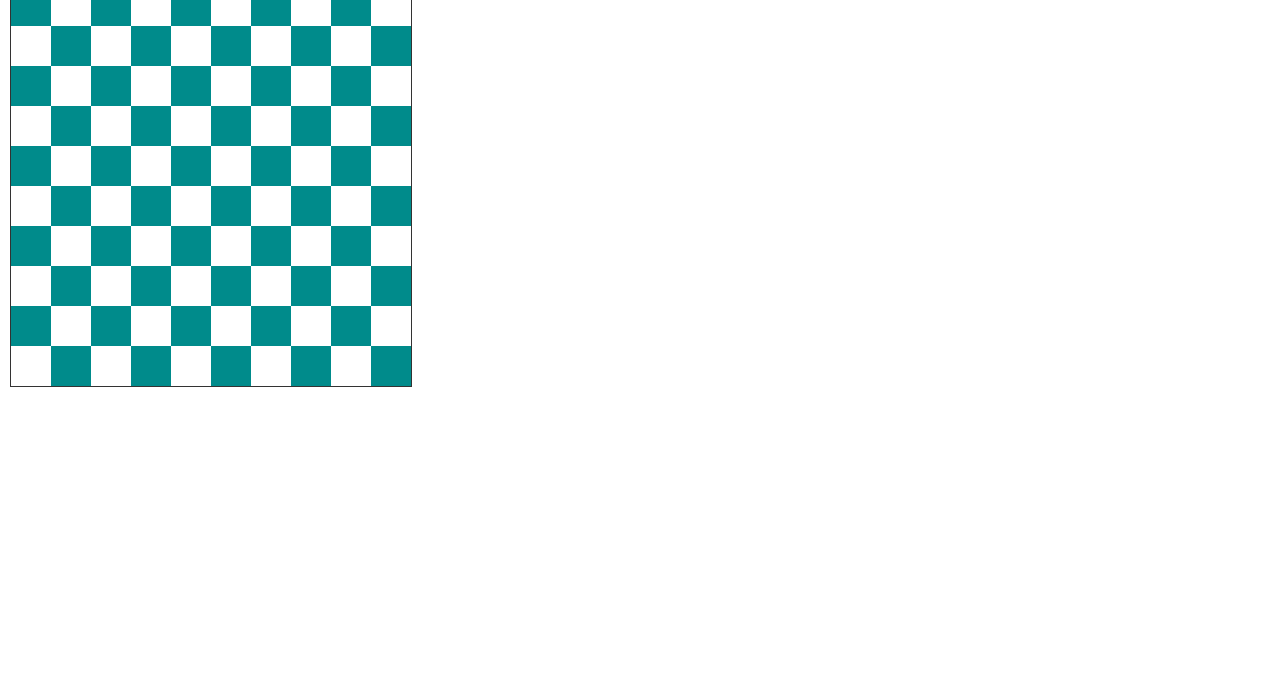
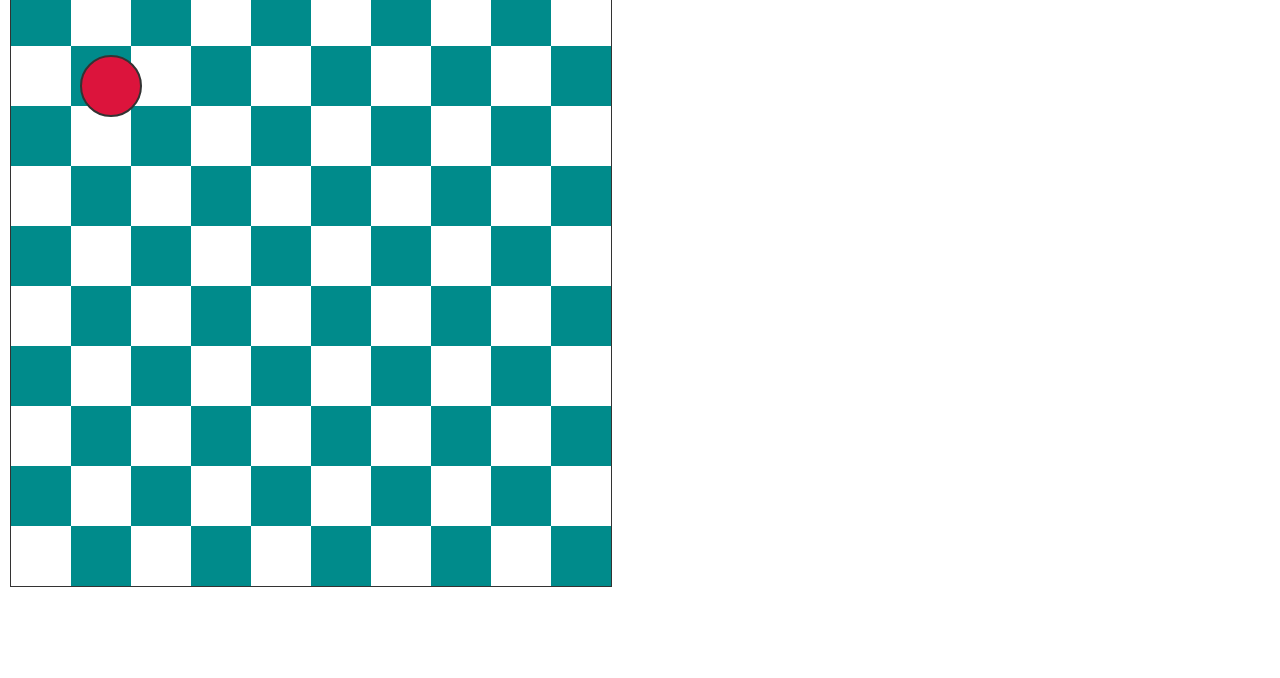
Before and after one commit to OlivierFrancois/LPDWEB_front_tp_canvas, a plain HTML site: page ex2.html in a window 1280 px wide. Shown: the part 122-800 px from the top of the page. Drawn offline with Linux system fonts and the light colour scheme.

Commit message:
Dessin du joueur

```diff
--- a/ex2.html
+++ b/ex2.html
@@ -18,7 +18,7 @@
 
 	<h1>LPDWEB – FRONT TP : API Canvas - Exercice 2</h1>
 
-	<canvas id="myCanvas" width="400" height="400">
+	<canvas id="myCanvas" width="600" height="600">
 		Texte de remplacement pour les navigateurs ne supportant pas Canvas.
 	</canvas>
 
--- a/js/ex2.js
+++ b/js/ex2.js
@@ -1,18 +1,32 @@
 const canvas = document.getElementById('myCanvas');
 const ctx = canvas.getContext('2d');
-const width = canvas.width;
-const height = canvas.height;
 
-// Création du damier
-function drawCheckerBoard (color, checkerBoardSize) {
-    ctx.fillStyle = color;
-    const wCell = width / checkerBoardSize;
-    const hCell = height / checkerBoardSize;
+//Objet contenant les propriétés du damier
+const cherckerBoard = {
+    color: '#008B8B',
+    size: 10,
+}
+
+//Objet contenant les propriétés du player
+const player = {
+    radius: (canvas.height / 10) / 2,
+    color: 'crimson',
+    xPos: 100,
+    yPos: 100
+}
+
+
+//____________________________ Dessin du damier ____________________________//
+
+function drawCheckerBoard (cherckerBoard) {
+    ctx.fillStyle = cherckerBoard.color;
+    const wCell = canvas.width / cherckerBoard.size;
+    const hCell = canvas.height / cherckerBoard.size;
 
 
     let fillCell = true; // Booléen servant à définir si la cellule du i, j du damier doit être remplie ou non
-    for (let i = 0; i < Math.floor(width/checkerBoardSize); i++) {
-        for (let j = 0; j < Math.floor(height/checkerBoardSize); j++) {
+    for (let i = 0; i < Math.floor(canvas.width / cherckerBoard.size); i++) {
+        for (let j = 0; j < Math.floor(canvas.height / cherckerBoard.size); j++) {
             // Si la cellule est à remplir, on remplit puis on toggle fillCell
             if (fillCell) {
                 ctx.fillRect(i*wCell, j*hCell, wCell, hCell);
@@ -27,4 +41,21 @@ function drawCheckerBoard (color, checkerBoardSize) {
     }
 }
 
-drawCheckerBoard('#008B8B', 10);
+
+//____________________________ Dessin du player ____________________________//
+
+function drawPlayer(player) {
+    ctx.beginPath();
+
+	ctx.fillStyle = player.color;
+    ctx.strokeStyle = '#333';
+    ctx.lineWidth = 2;
+
+    ctx.arc(player.xPos, player.yPos, player.radius, 0, 2 * Math.PI, false);
+
+    ctx.fill();
+    ctx.stroke();
+}
+
+drawCheckerBoard(cherckerBoard);
+drawPlayer(player);
```
